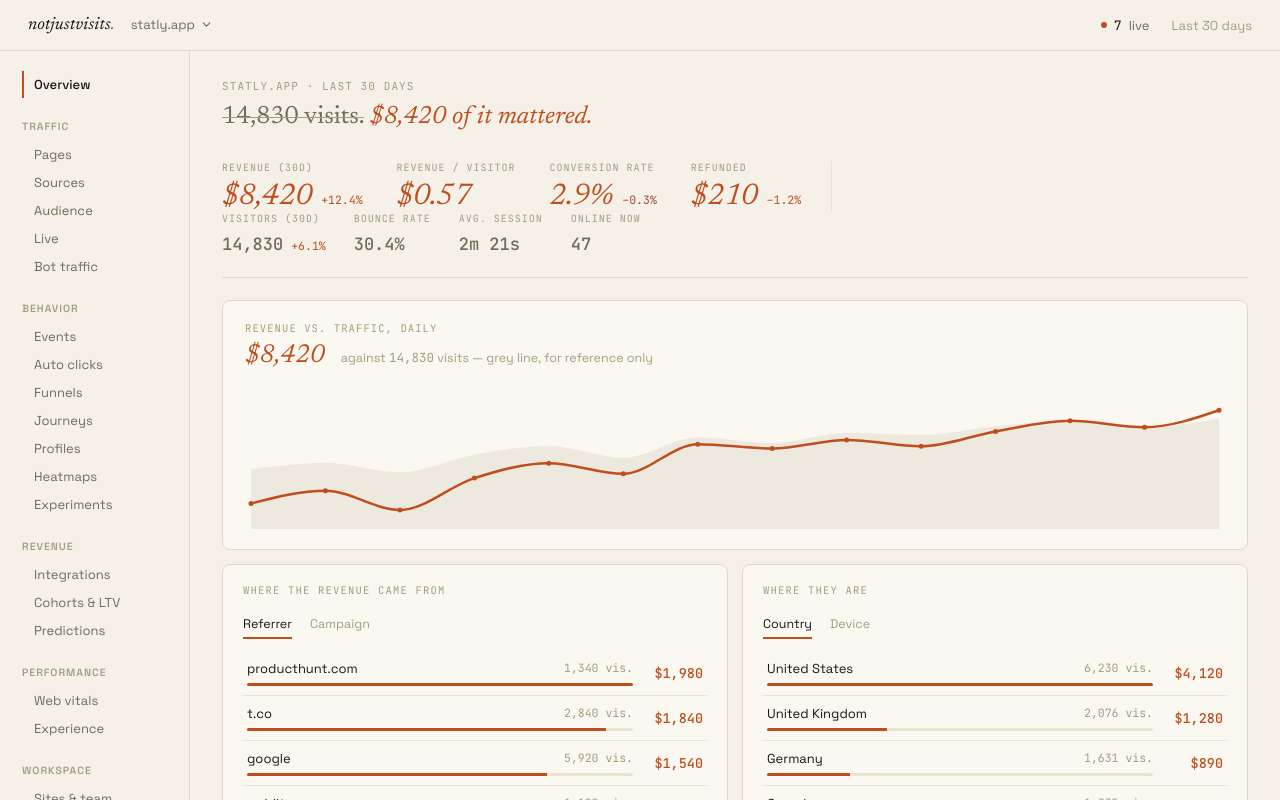
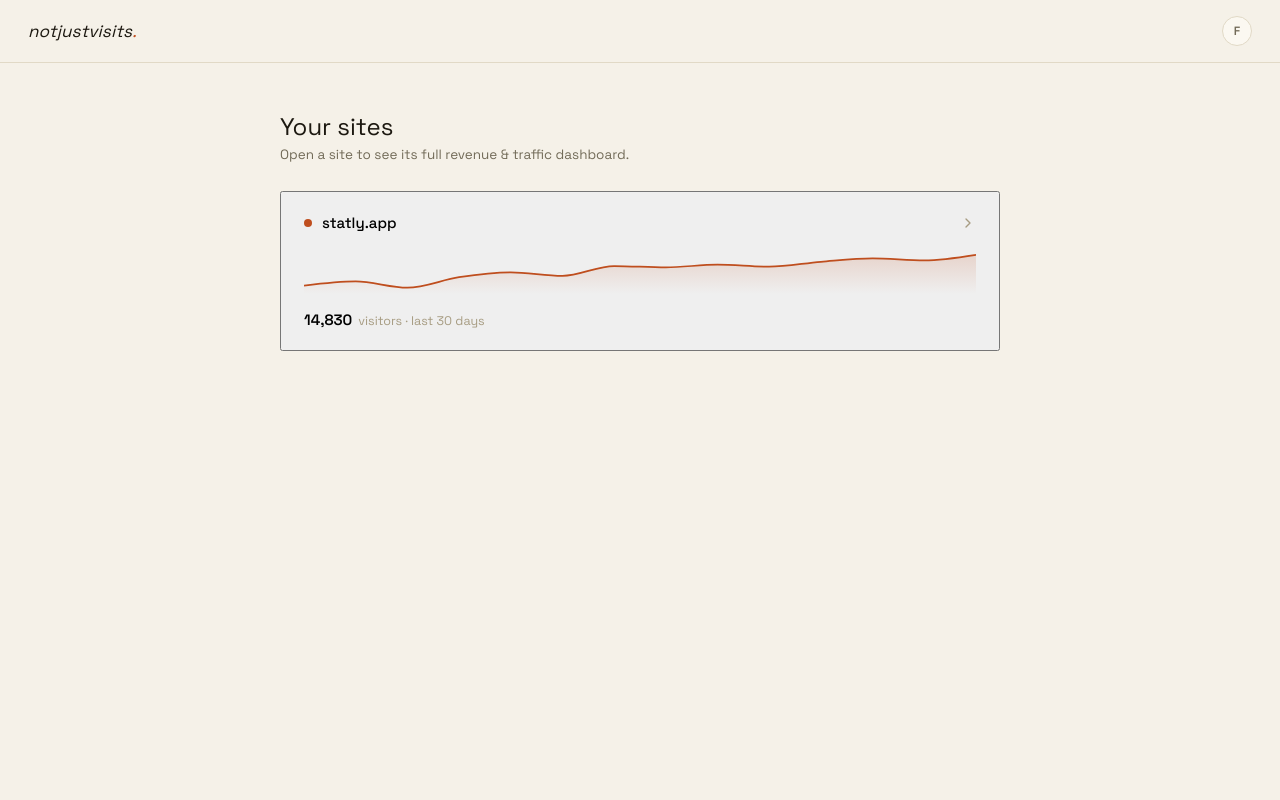
Before and after one commit to miltosthemelis69-code/revenue, a React (Vite) app: page / in a window 1280 px wide. Shown: the top 800 px of the page. Built offline with nearby package versions, Linux system fonts and the light colour scheme.

Commit message:
Add files via upload

```diff
--- /dev/null
+++ b/src/App.jsx
@@ -0,0 +1,15 @@
+import React, { useState } from "react";
+import Home from "./Home.jsx";
+import Dashboard from "./Dashboard.jsx";
+
+// Prototype-level routing only — no URLs, no backend. Opening a site from
+// the list just swaps which screen is mounted.
+export default function App() {
+  const [openSite, setOpenSite] = useState(null);
+
+  if (openSite) {
+    return <Dashboard onBack={() => setOpenSite(null)} />;
+  }
+
+  return <Home onOpenSite={(site) => setOpenSite(site)} />;
+}
--- a/src/Dashboard.jsx
+++ b/src/Dashboard.jsx
@@ -1,5 +1,5 @@
 import React, { useState, useEffect } from "react";
-import { ChevronDown } from "lucide-react";
+import { ChevronDown, ArrowLeft } from "lucide-react";
 import { SITE } from "./data/mockTier1";
 import { theme, globalCss } from "./styles";
 import OverviewView from "./views/Overview";
@@ -101,7 +101,7 @@ const VIEWS = {
   share: ShareView,
 };
 
-export default function Dashboard() {
+export default function Dashboard({ onBack }) {
   const [view, setView] = useState("overview");
   const [liveCount, setLiveCount] = useState(7);
   const [siteOpen, setSiteOpen] = useState(false);
@@ -139,6 +139,24 @@ export default function Dashboard() {
         }}
       >
         <div style={{ display: "flex", alignItems: "baseline", gap: 16 }}>
+          {onBack && (
+            <button
+              type="button"
+              onClick={onBack}
+              title="Back to sites"
+              style={{
+                display: "flex",
+                alignItems: "center",
+                background: "none",
+                border: "none",
+                padding: 0,
+                cursor: "pointer",
+                color: theme.faint,
+              }}
+            >
+              <ArrowLeft size={15} />
+            </button>
+          )}
           <span className="serif" style={{ fontSize: 17, fontStyle: "italic", letterSpacing: 0.1, whiteSpace: "nowrap" }}>
             notjustvisits<span style={{ color: theme.credit }}>.</span>
           </span>
--- /dev/null
+++ b/src/Home.jsx
@@ -0,0 +1,125 @@
+import React from "react";
+import { ResponsiveContainer, AreaChart, Area } from "recharts";
+import { ChevronRight } from "lucide-react";
+import { SITE, REVENUE_TREND, KPIS } from "./data/mockTier1";
+import { theme } from "./styles";
+
+// Single-site list — this is the front door of the product. One card per
+// tracked site; clicking it opens the full mockup dashboard for that site.
+// Kept deliberately sparse (prototype, no backend): just enough on the card
+// to feel real — name, a trend line, and the headline visitor number.
+
+const visitorsKpi = KPIS.find((k) => k.label === "Visitors (30d)");
+
+export default function Home({ onOpenSite }) {
+  return (
+    <div
+      style={{
+        fontFamily: "'Space Grotesk', -apple-system, BlinkMacSystemFont, sans-serif",
+        background: theme.bg,
+        color: theme.text,
+        minHeight: "100vh",
+      }}
+    >
+      {/* Top bar */}
+      <div
+        style={{
+          display: "flex",
+          alignItems: "center",
+          justifyContent: "space-between",
+          padding: "16px 28px",
+          borderBottom: `1px solid ${theme.line}`,
+        }}
+      >
+        <span className="serif" style={{ fontSize: 17, fontStyle: "italic", letterSpacing: 0.1 }}>
+          notjustvisits<span style={{ color: theme.credit }}>.</span>
+        </span>
+
+        <div
+          style={{
+            width: 28,
+            height: 28,
+            borderRadius: "50%",
+            background: theme.panel,
+            border: `1px solid ${theme.line}`,
+            display: "flex",
+            alignItems: "center",
+            justifyContent: "center",
+            fontSize: 12,
+            fontWeight: 600,
+            color: theme.muted,
+          }}
+        >
+          F
+        </div>
+      </div>
+
+      {/* Body */}
+      <div style={{ maxWidth: 720, margin: "0 auto", padding: "48px 28px" }}>
+        <h1 className="serif" style={{ fontSize: 24, fontWeight: 400, margin: "0 0 4px" }}>
+          Your sites
+        </h1>
+        <p style={{ margin: "0 0 28px", fontSize: 13.5, color: theme.muted }}>
+          Open a site to see its full revenue & traffic dashboard.
+        </p>
+
+        <button
+          type="button"
+          onClick={() => onOpenSite(SITE)}
+          className="panel row-hover"
+          style={{
+            display: "block",
+            width: "100%",
+            textAlign: "left",
+            padding: "20px 22px",
+            cursor: "pointer",
+            fontFamily: "inherit",
+          }}
+        >
+          <div style={{ display: "flex", alignItems: "center", justifyContent: "space-between", marginBottom: 18 }}>
+            <div style={{ display: "flex", alignItems: "center", gap: 10 }}>
+              <span
+                style={{
+                  width: 8,
+                  height: 8,
+                  borderRadius: "50%",
+                  background: theme.credit,
+                  display: "inline-block",
+                }}
+              />
+              <span style={{ fontSize: 15, fontWeight: 500 }}>{SITE.domain}</span>
+            </div>
+            <ChevronRight size={16} color={theme.faint} />
+          </div>
+
+          <div style={{ height: 46, marginBottom: 14 }}>
+            <ResponsiveContainer width="100%" height="100%">
+              <AreaChart data={REVENUE_TREND} margin={{ top: 2, right: 0, bottom: 2, left: 0 }}>
+                <defs>
+                  <linearGradient id="homeRevGradient" x1="0" y1="0" x2="0" y2="1">
+                    <stop offset="0%" stopColor={theme.credit} stopOpacity={0.28} />
+                    <stop offset="100%" stopColor={theme.credit} stopOpacity={0} />
+                  </linearGradient>
+                </defs>
+                <Area
+                  type="monotone"
+                  dataKey="v"
+                  stroke={theme.credit}
+                  strokeWidth={1.75}
+                  fill="url(#homeRevGradient)"
+                />
+              </AreaChart>
+            </ResponsiveContainer>
+          </div>
+
+          <div style={{ display: "flex", alignItems: "baseline", gap: 6 }}>
+            <span className="mono" style={{ fontSize: 15, fontWeight: 600 }}>
+              {visitorsKpi.value.toLocaleString()}
+            </span>
+            <span style={{ fontSize: 12.5, color: theme.faint }}>visitors · last 30 days</span>
+          </div>
+        </button>
+      </div>
+    </div>
+  );
+}
--- a/src/main.jsx
+++ b/src/main.jsx
@@ -1,9 +1,9 @@
 import React from "react";
 import ReactDOM from "react-dom/client";
-import Dashboard from "./Dashboard.jsx";
+import App from "./App.jsx";
 
 ReactDOM.createRoot(document.getElementById("root")).render(
   <React.StrictMode>
-    <Dashboard />
+    <App />
   </React.StrictMode>
 );
```
